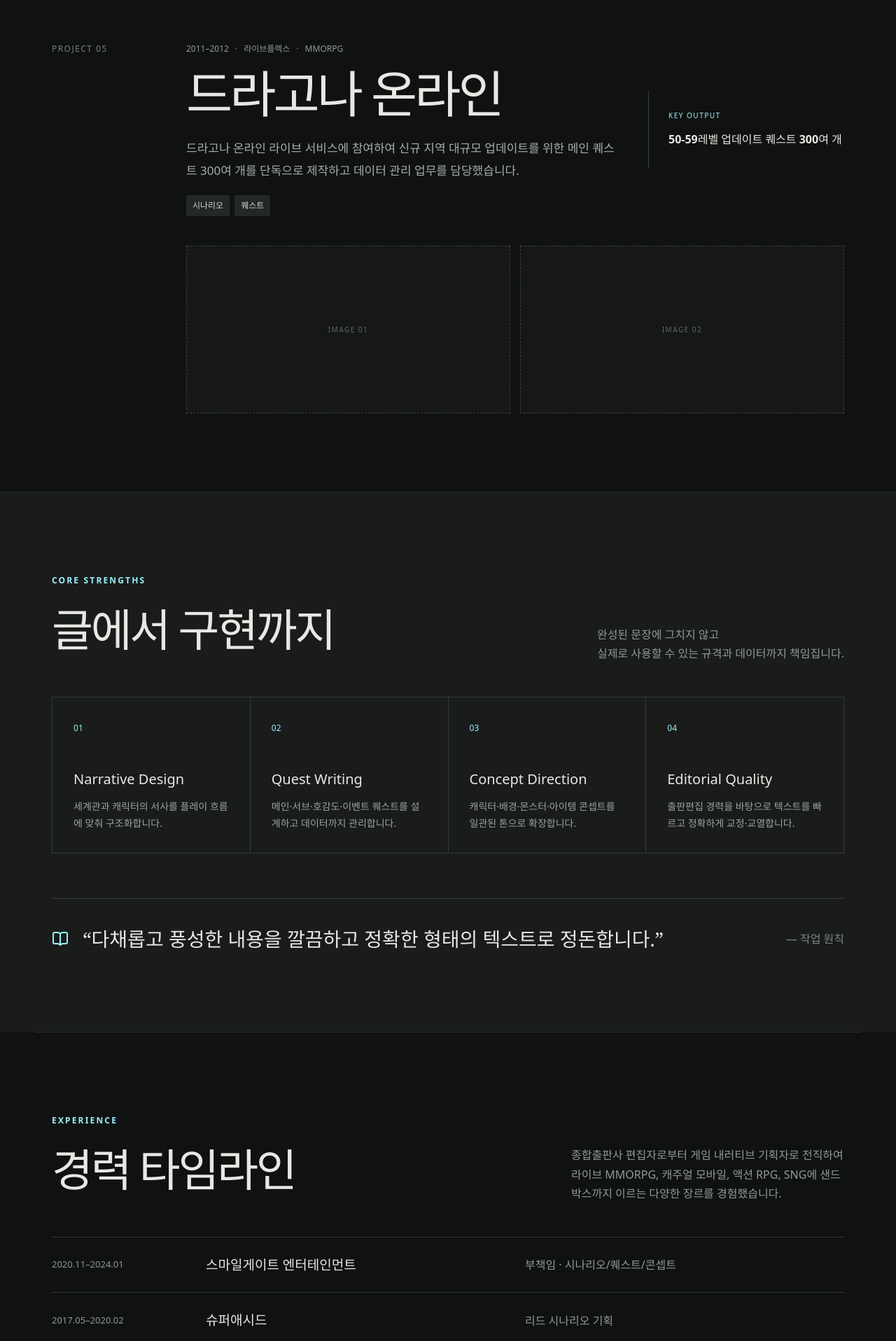
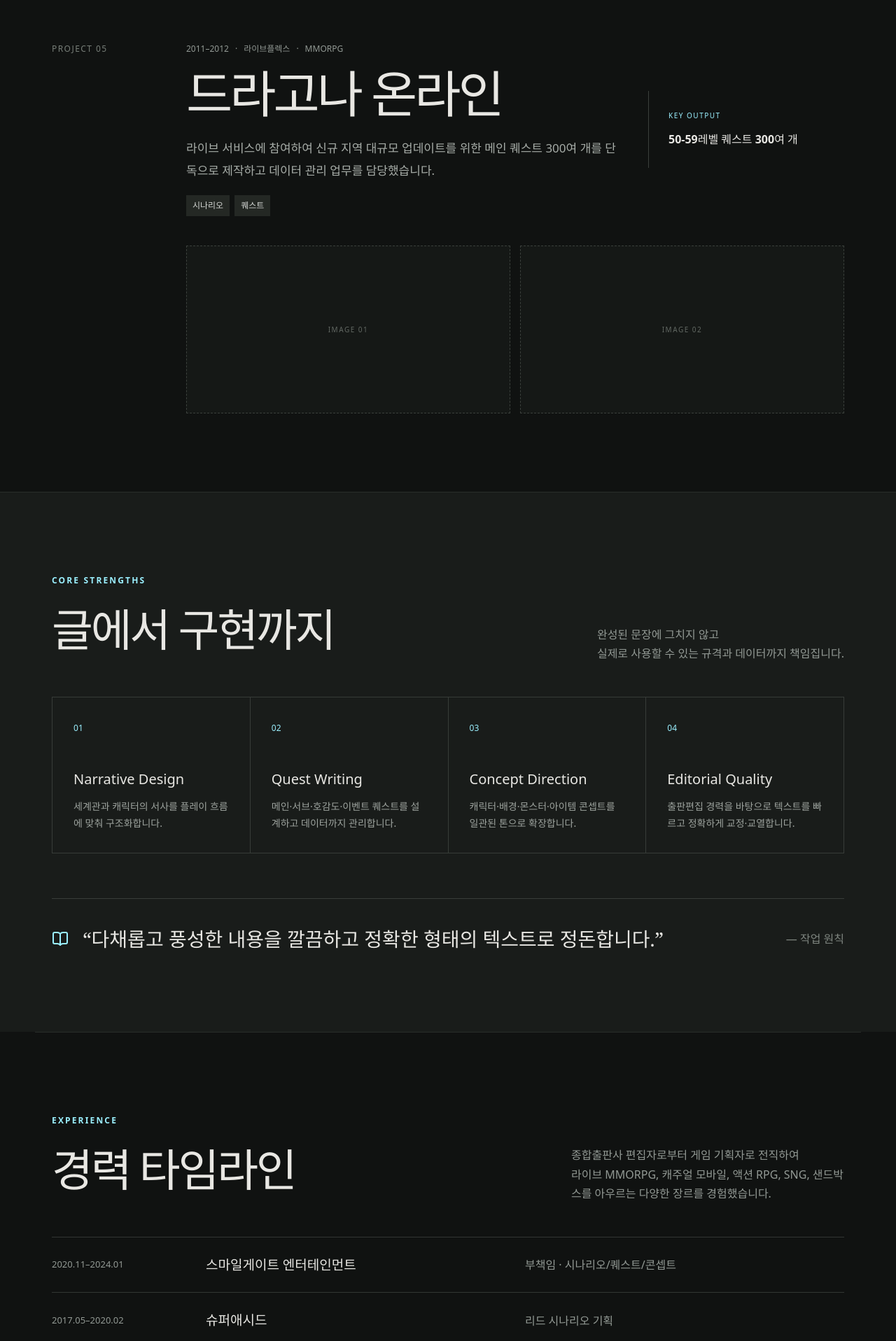
Before and after one commit to mingyun372-cmyk/Haenim_resume, a React (Vite) app: page / in a window 1280 px wide. Shown: the part 4965-6882 px from the top of the page at 70% size. Built offline with nearby package versions, Linux system fonts and the light colour scheme.

Commit message:
Tighten Dragona and experience descriptions

```diff
--- a/src/main.jsx
+++ b/src/main.jsx
@@ -11,7 +11,7 @@ const projects = [
   {year:'2017–2020', title:'마기아: 카르마 사가', company:'슈퍼애시드', genre:'모바일 액션 RPG', tags:['세계관','메인 퀘스트','연출','파트 리드'], summary:'메인 시나리오 기획자로서 전체 세계관과 캐릭터별 배경을 포괄하는 모든 메인 퀘스트 작성을 전담했습니다.\n더불어 개발 초기부터 런칭까지 전체 기간 동안 콘셉트 설정과 퀘스트 데이터, 아웃게임·인게임 연출까지 시나리오 관련 기획 전반을 총괄했습니다.', proof:'메인 퀘스트 약 370,000자 · 5개 언어 서비스 · 메인 퀘스트 음성 더빙'},
   {year:'2014–2016', title:'언라이트 트리니티 · 로맨틱 프린세스', company:'글리터', genre:'캐주얼 TCG · 여성향 연애 시뮬레이션', tags:['외주 디렉팅','콘텐츠','교정·교열'], summary:'언라이트 원작 IP 기반의 다양한 콘텐츠 기획과 검수에 폭넓게 참여했습니다.\n이후 여성향 연애 시뮬레이션 프로젝트를 리드하며 외부 작가 작업 관리와 시나리오 검수, 텍스트 교정·교열 및 더빙 대본 작성까지 다채로운 작업을 수행했습니다.', proof:'원작 IP 반영 콘텐츠 · 캐릭터 가이드 · 텍스트 교정 교열'},
   {year:'2013–2014', title:'프로젝트 P/G/B', company:'위메이드', genre:'캐주얼 모바일', tags:['콘셉트','퀘스트','시스템'], summary:'팀 내에서 동시에 진행되었던 다수 캐주얼 모바일 프로젝트들의 세계관, 캐릭터, 배경, 퀘스트 설정을 전담했으며, 일부 시스템 기획에도 참여했습니다.', proof:'다장르 모바일 기획'},
-  {year:'2011–2012', title:'드라고나 온라인', company:'라이브플렉스', genre:'MMORPG', tags:['시나리오','퀘스트'], summary:'드라고나 온라인 라이브 서비스에 참여하여 신규 지역 대규모 업데이트를 위한 메인 퀘스트 300여 개를 단독으로 제작하고 데이터 관리 업무를 담당했습니다.', proof:'50-59레벨 업데이트 퀘스트 300여 개'}
+  {year:'2011–2012', title:'드라고나 온라인', company:'라이브플렉스', genre:'MMORPG', tags:['시나리오','퀘스트'], summary:'라이브 서비스에 참여하여 신규 지역 대규모 업데이트를 위한 메인 퀘스트 300여 개를 단독으로 제작하고 데이터 관리 업무를 담당했습니다.', proof:'50-59레벨 퀘스트 300여 개'}
 ]
 const skills = [
   ['Narrative Design','세계관과 캐릭터의 서사를 플레이 흐름에 맞춰 구조화합니다.'],
@@ -36,7 +36,7 @@ function App(){
   <section id="projects" className="section projects-overview"><div className="section-head"><div><span className="kicker">PROJECT OVERVIEW</span><h2>참여 프로젝트</h2></div><p>다양한 장르와 개발 단계에 걸쳐<br/>이야기의 기획부터 구현까지의 과정을 담당했습니다.</p></div><div className="stats project-stats"><div><b>10년 9개월</b><span>게임 기획 경력</span></div><div><b>15개</b><span>참여 프로젝트 개수</span></div><div><b>370,000자</b><span>단일 프로젝트 메인 퀘스트 텍스트 분량</span></div><div><b>파트 리드</b><span>설정·시나리오 검수 경험</span></div></div><div className="overview-index">{projects.map((p,i)=><a href={`#project-${i+1}`} key={p.title}><span>0{i+1}</span><b>{p.title}</b><small>{p.year}</small></a>)}</div></section>
   {projects.map((p,i)=><section id={`project-${i+1}`} className="section project-page" key={p.title}><div className="project-page-number">PROJECT 0{i+1}</div><div className="project-page-content"><div className="meta"><span>{p.year}</span><span>{p.company}</span><span>{p.genre}</span></div><h2>{p.title}</h2><p>{p.summary}</p><div className="tags">{p.tags.map(t=><span key={t}>{t}</span>)}</div></div><div className="project-page-proof"><span>KEY OUTPUT</span><b>{p.proof}</b></div><div className="project-media" aria-label={`${p.title} 관련 이미지 영역`}><div><span>IMAGE 01</span></div><div><span>IMAGE 02</span></div></div></section>)}
   <section id="skills" className="section dark"><div className="section-head"><div><span className="kicker">CORE STRENGTHS</span><h2>글에서 구현까지</h2></div><p>완성된 문장에 그치지 않고<br/>실제로 사용할 수 있는 규격과 데이터까지 책임집니다.</p></div><div className="skill-grid">{skills.map((s,i)=><article key={s[0]}><span>0{i+1}</span><h3>{s[0]}</h3><p>{s[1]}</p></article>)}</div><blockquote><BookOpen/><p>“다채롭고 풍성한 내용을 깔끔하고 정확한 형태의 텍스트로 정돈합니다.”</p><span>— 작업 원칙</span></blockquote></section>
-  <section id="career" className="section"><div className="section-head"><div><span className="kicker">EXPERIENCE</span><h2>경력 타임라인</h2></div><p>종합출판사 편집자로부터 게임 내러티브 기획자로 전직하여<br/>라이브 MMORPG, 캐주얼 모바일, 액션 RPG, SNG에 샌드박스까지 이르는 다양한 장르를 경험했습니다.</p></div><div className="timeline">{career.map(c=><div key={c[0]}><time>{c[0]}</time><h3>{c[1]}</h3><p>{c[2]}</p></div>)}</div><div className="note"><strong>기반 역량</strong><p>국어국문학 전공 · 출판편집 경력 · 전문 교정/교열 · 일본어 중급 · Unity 플레이 테스트/데이터 입력 경험</p></div></section>
+  <section id="career" className="section"><div className="section-head"><div><span className="kicker">EXPERIENCE</span><h2>경력 타임라인</h2></div><p>종합출판사 편집자로부터 게임 기획자로 전직하여<br/>라이브 MMORPG, 캐주얼 모바일, 액션 RPG, SNG, 샌드박스를 아우르는 다양한 장르를 경험했습니다.</p></div><div className="timeline">{career.map(c=><div key={c[0]}><time>{c[0]}</time><h3>{c[1]}</h3><p>{c[2]}</p></div>)}</div><div className="note"><strong>기반 역량</strong><p>국어국문학 전공 · 출판편집 경력 · 전문 교정/교열 · 일본어 중급 · Unity 플레이 테스트/데이터 입력 경험</p></div></section>
   <section id="contact" className="contact"><span className="kicker">CONTACT</span><h2>어떤 환경에서든 그에 가장 잘 어울리는<br/>멋지고 흥미로운 세계를 만들어 나가겠습니다.</h2><div className="contact-info"><dl className="contact-column"><div><dt>이름</dt><dd>강해님</dd></div><div><dt>거주지</dt><dd>서울시 은평구</dd></div><div><dt>전화</dt><dd><a href="tel:01071849283">010-7184-9283</a></dd></div></dl><dl className="contact-column"><div><dt>학력</dt><dd>단국대학교 국어국문학과 졸업</dd></div><div><dt>블로그</dt><dd><a href="https://blog.naver.com/spearsun" target="_blank" rel="noreferrer">blog.naver.com/spearsun</a></dd></div></dl></div><div className="contact-links"><a href="mailto:mingyun86@naver.com"><Mail/>mingyun86@naver.com<ArrowUpRight/></a><a href="https://github.com/mingyun372-cmyk/Haenim_resume" target="_blank" rel="noreferrer"><ExternalLink/>GitHub Repository<ArrowUpRight/></a></div></section>
   <footer><span>© 2011-2024 Haenim Kang</span><span>Scenario · Quest · Concept</span></footer>
  </main>
```
